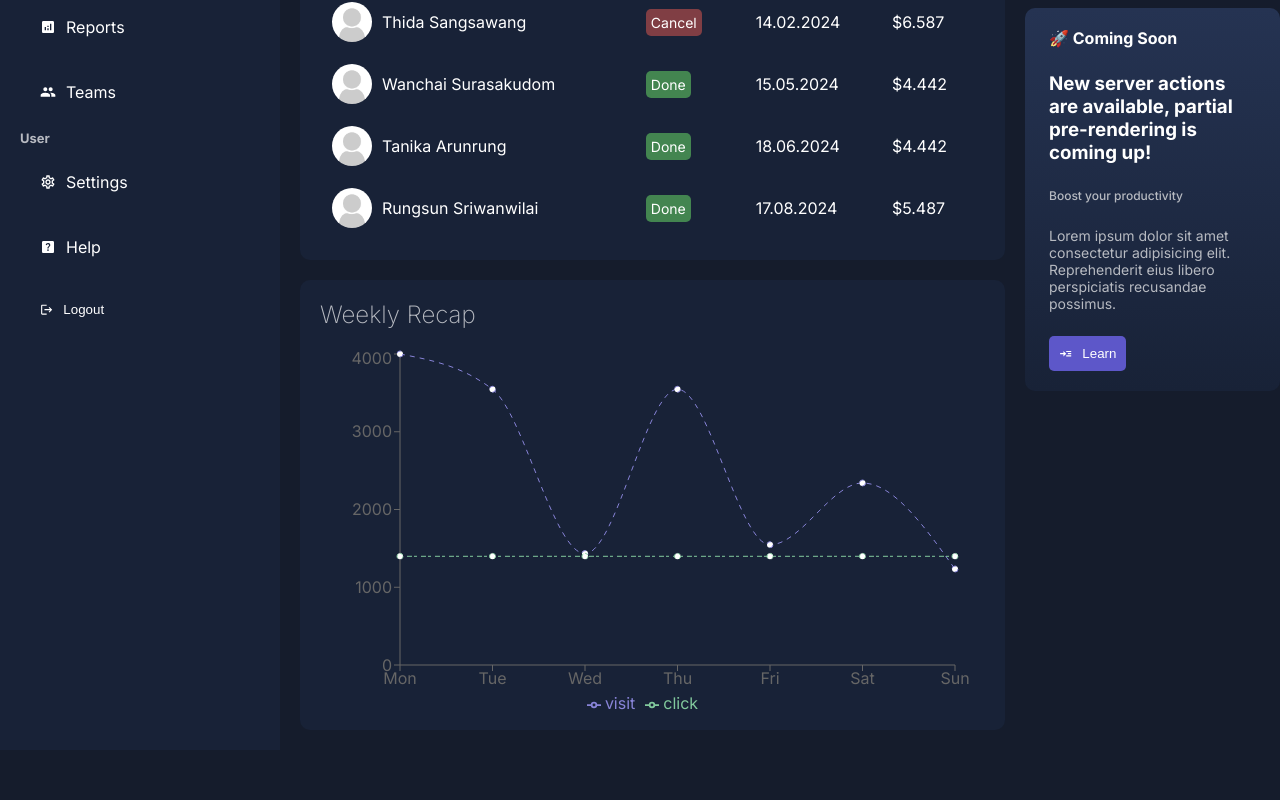
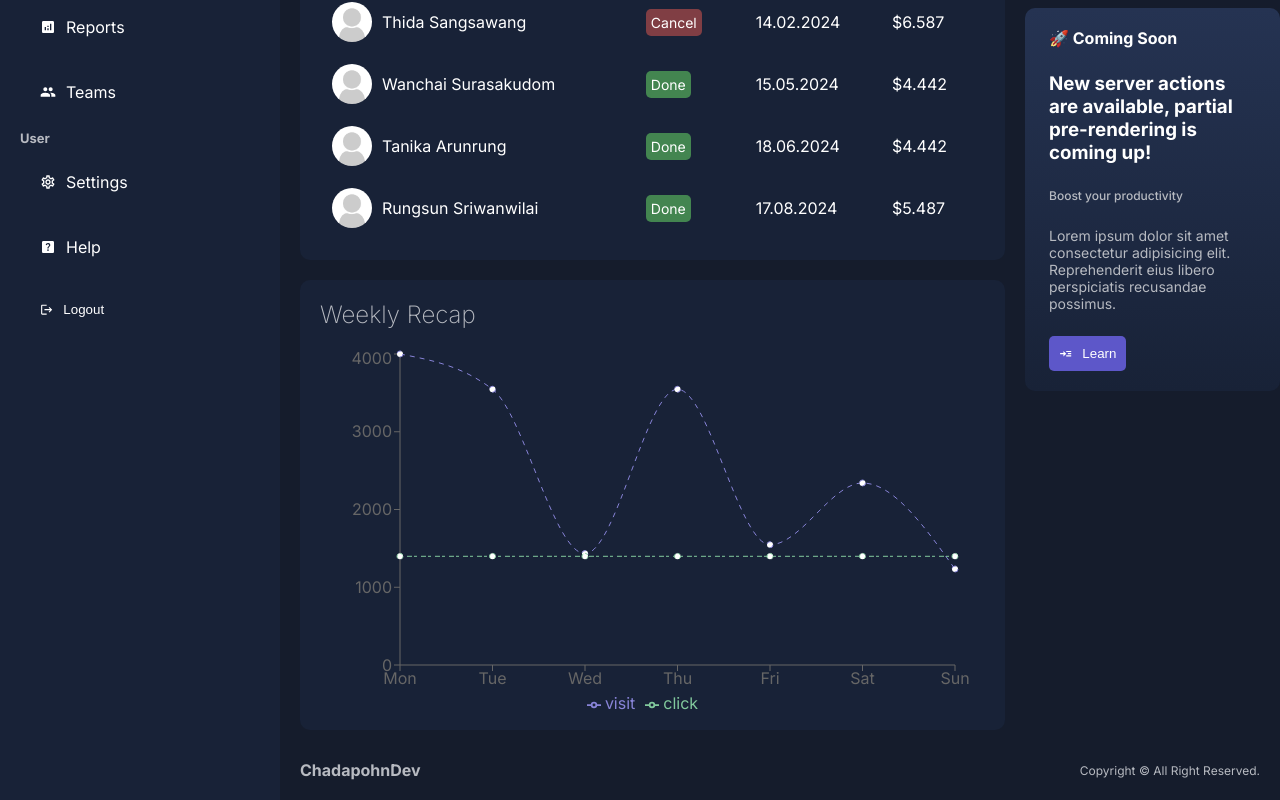
Before and after one commit to potatodevsr/nextadmin-project, a Next.js app: page /dashboard in a window 1280 px wide. Shown: the part 488-1288 px from the top of the page. Before the commit the page ends 1238 px from the top, so only its background shows below. Built offline with nearby package versions, Linux system fonts and the light colour scheme.

Commit message:
upd footer

```diff
--- a/app/dashboard/layout.jsx
+++ b/app/dashboard/layout.jsx
@@ -1,6 +1,7 @@
 import Navbar from "../ui/dashboard/navbar/navbar"
 import Sidebar from "../ui/dashboard/sidebar/sidebar"
 import style from "../ui/dashboard/dashboard.module.css"
+import Footer from "../ui/dashboard/footer/footer"
 
 const Layout = ({ children }) => {
     //({ children }) มาจาก layout.js
@@ -12,6 +13,7 @@ const Layout = ({ children }) => {
             <div className={style.content}>
                 <Navbar />
                 {children}
+                <Footer />
             </div>
         </div>
     )
--- a/app/layout.js
+++ b/app/layout.js
@@ -4,7 +4,7 @@ import './ui/globals.css'
 const inter = Inter({ subsets: ['latin'] })
 
 export const metadata = {
-  title: 'Lama Dev Next.js Admin Dashboard',
+  title: 'Chadapohn Project Next.js Admin Dashboard',
   description: 'Next.js Tutorial',
 }
 
--- /dev/null
+++ b/app/ui/dashboard/footer/footer.jsx
@@ -0,0 +1,16 @@
+import styles from "./footer.module.css";
+
+const Footer = () => {
+
+
+    return (
+        <div className={styles.cotainer}>
+            <div className={styles.logo}>ChadapohnDev
+            </div>
+            <div className={styles.text}>Copyright © All Right Reserved.
+            </div>
+        </div>
+
+    );
+}
+export default Footer;
--- /dev/null
+++ b/app/ui/dashboard/footer/footer.module.css
@@ -0,0 +1,16 @@
+.cotainer {
+    display: flex;
+    align-items: center;
+    justify-content: space-between;
+    margin-top: 30px;
+    color: var(--textSoft);
+}
+
+.logo {
+    font-weight: bold;
+}
+
+
+.text {
+    font-size: 12px;
+}
```
